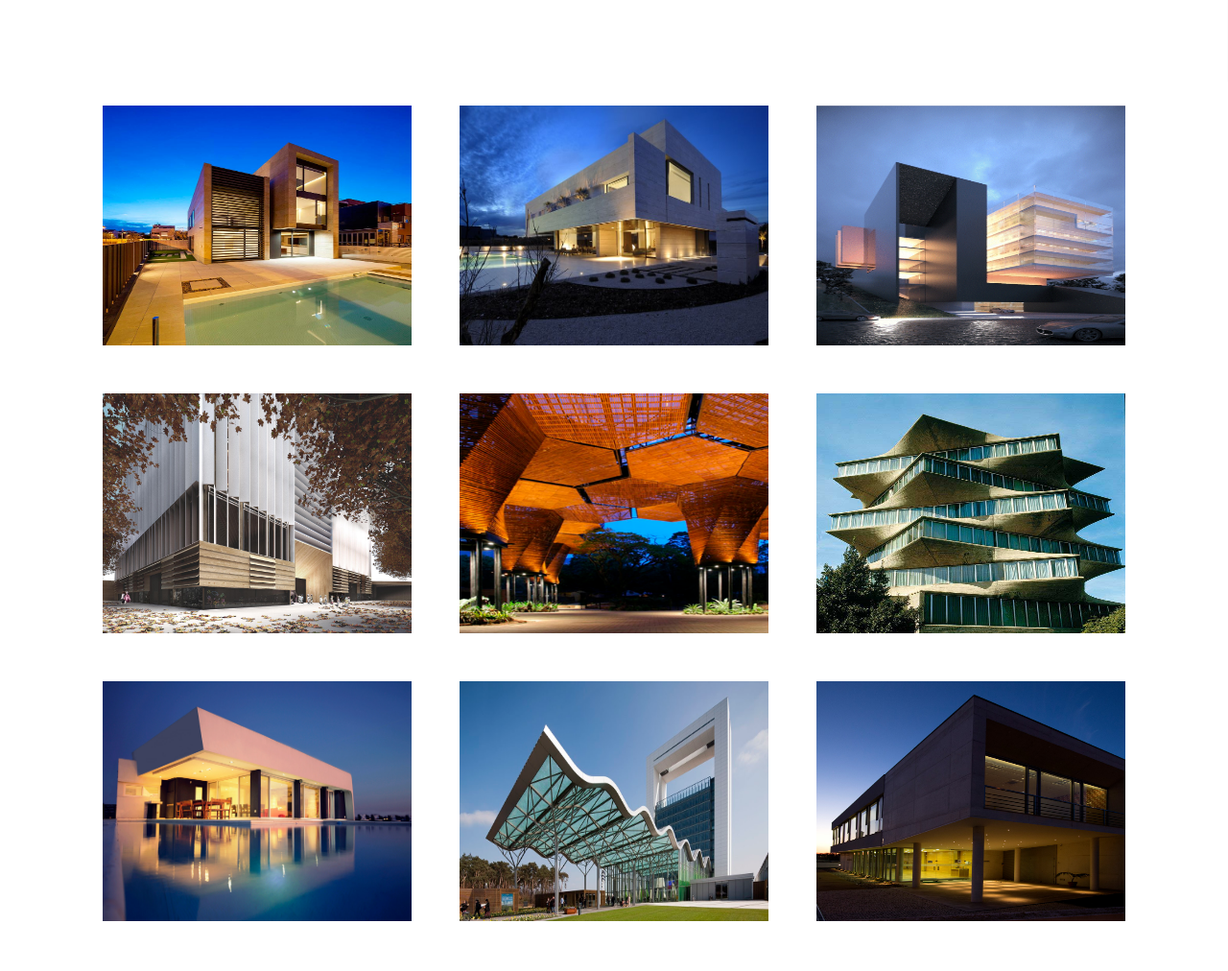
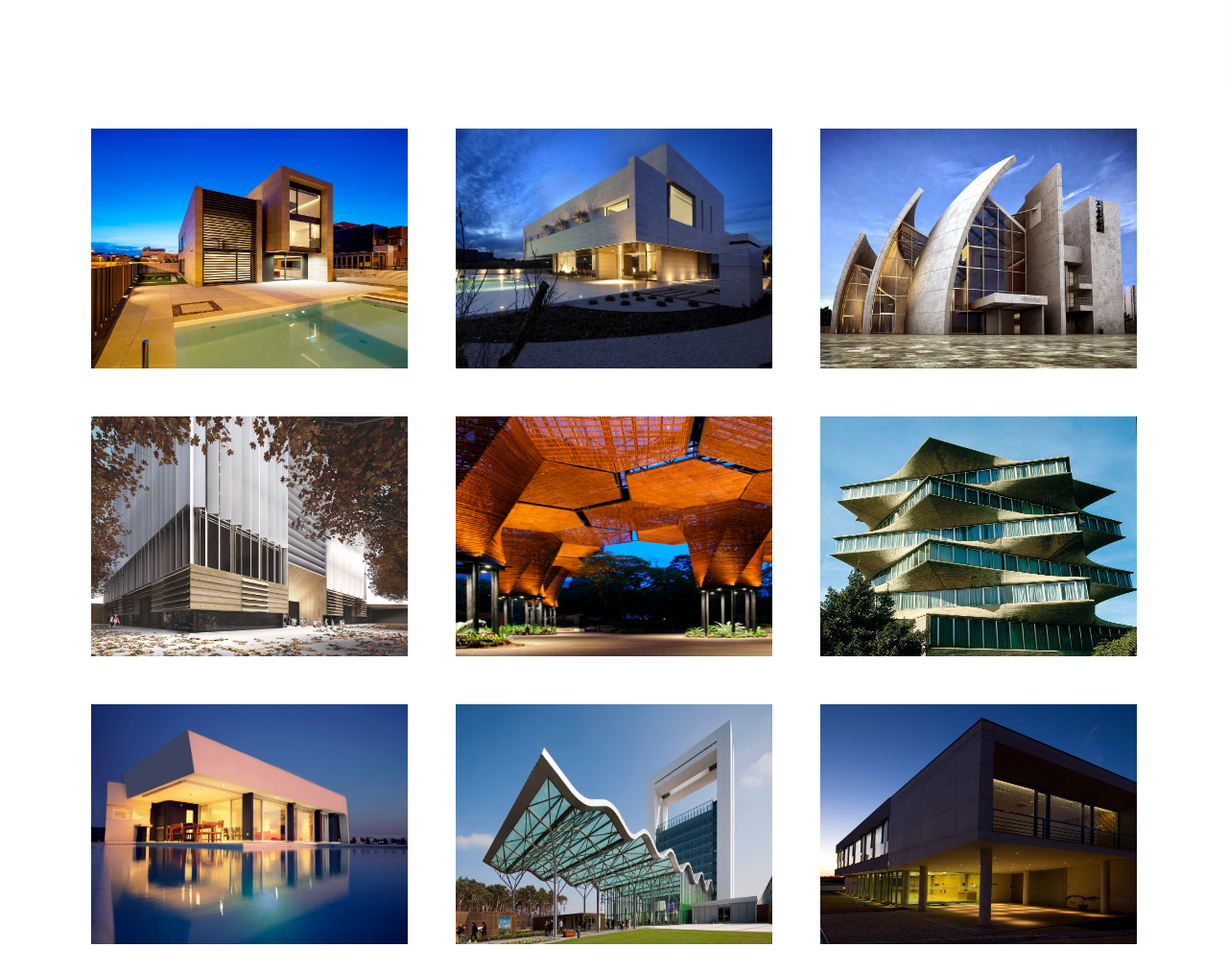
Before and after one commit to victoriavisin/PF-VISINTIN, a website: page pages/arquitectura.html in a window 1280 px wide. Shown: the part 451-1463 px from the top of the page at 96% size. Drawn offline with nearby package versions, Linux system fonts and the light colour scheme.

Commit message:
Agrego imagenes para la galeria de la page arquitectura

```diff
--- a/pages/arquitectura.html
+++ b/pages/arquitectura.html
@@ -62,44 +62,48 @@
         </div>
     </header>
 
-
-    <!-- <===============MAIN================> -->
-    <main class="container">
+    <main class="main">
       <div class="container" id="galeria">
-            <div class="row">
-                <div class="col-4 ">
+        <div class="row row-cols-1 row-cols-md-2 g-4 mt-4">
+          <div class="col col-lg-4 col-md-6 col-sm-12">
             <a href="../assets/images/arq1.jpg"><img src="../assets/images/arq1.jpg" class="img-fluid" alt="..."></a>
           </div>
-                <div class="col-4">
+          <div class="col col-lg-4 col-md-6 col-sm-12">
             <a href="../assets/images/arq2.jpg"><img src="../assets/images/arq2.jpg" class="img-fluid" alt="..."></a>
           </div>
-                <div class="col-4">
-                    <a href="../assets/images/arq3.gif"><img src="../assets/images/arq3.gif" class="img-fluid" alt="..."></a>
+          <div class="col col-lg-4 col-md-6 col-sm-12">
+            <a href="../assets/images/arq3.jpg"><img src="../assets/images/arq3.jpg" class="img-fluid" alt="..."></a>
           </div>
-                <div class="col-4">
+          <div class="col col-lg-4 col-md-6 col-sm-12">
             <a href="../assets/images/arq4.jpg"><img src="../assets/images/arq4.jpg" class="img-fluid" alt="..."></a>
           </div>
-                <div class="col-4">
+          <div class="col col-lg-4 col-md-6 col-sm-12">
             <a href="../assets/images/arq5.jpg"><img src="../assets/images/arq5.jpg" class="img-fluid" alt="..."></a>
           </div>
-                <div class="col-4">
+          <div class="col col-lg-4 col-md-6 col-sm-12">
             <a href="../assets/images/arq6.jpg"><img src="../assets/images/arq6.jpg" class="img-fluid" alt="..."></a>
           </div>
-                <div class="col-4">
+          <div class="col col-lg-4 col-md-6 col-sm-12">
             <a href="../assets/images/arq7.jpg"><img src="../assets/images/arq7.jpg" class="img-fluid" alt="..."></a>
           </div>
-                <div class="col-4">
+          <div class="col col-lg-4 col-md-6 col-sm-12">
             <a href="../assets/images/arq8.jpg"><img src="../assets/images/arq8.jpg" class="img-fluid" alt="..."></a>
           </div>
-                <div class="col-4">
+          <div class="col col-lg-4 col-md-6 col-sm-12">
+
               <a href="../assets/images/arq9.jpg"><img src="../assets/images/arq9.jpg" class="img-fluid" alt="..."></a>
+
           </div>
         </div>
-
       </div>
+    </main>
 
 
-    </main>
+
+
+
+
+
 
     <svg xmlns="http://www.w3.org/2000/svg" viewBox="0 0 1440 320"><path fill="#000000" fill-opacity="1" d="M0,256L80,266.7C160,277,320,299,480,277.3C640,256,800,192,960,170.7C1120,149,1280,171,1360,181.3L1440,192L1440,320L1360,320C1280,320,1120,320,960,320C800,320,640,320,480,320C320,320,160,320,80,320L0,320Z"></path></svg>
 
--- a/scss/main.scss
+++ b/scss/main.scss
@@ -105,7 +105,7 @@ main {
 main {
     #galeria {
         .row {
-            .col-4 {
+            .col {
                 padding: 25px;
                 margin: 0 !important;
                 .img-fluid {
@@ -121,7 +121,7 @@ main {
 main {
     #galeria {
         .row {
-            .col-4 {
+            .col {
                 .img-fluid:hover {
                     border: 5px solid white;
                 }
```
Also changed, not shown: assets/images/arq3.jpg (added), css/estilo.css. Lines whose indentation alone changed are shown as unchanged.
